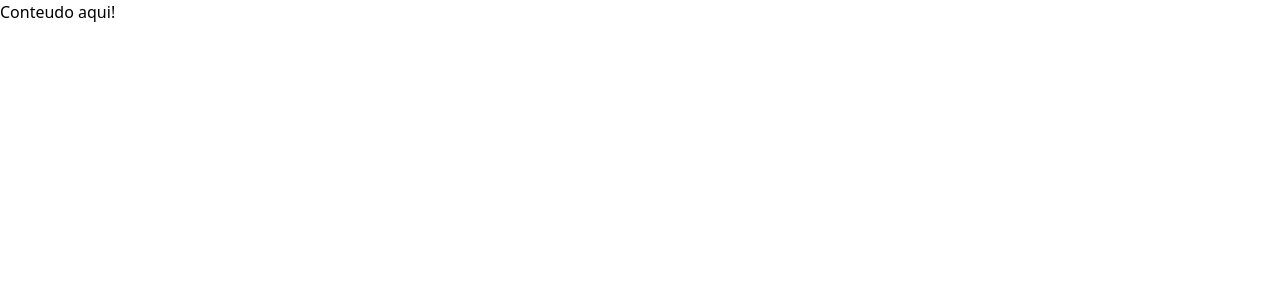
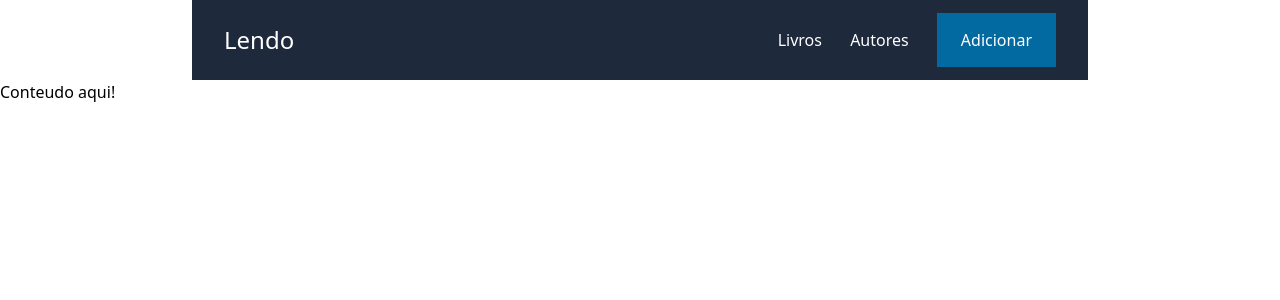
Before and after one commit to JMustang/Lendo, a Django app: page / in a window 1280 px wide. Before the commit the part shown is almost empty. Shown: the top 300 px of the page. Run offline with Django 5.2, Linux system fonts and the light colour scheme; some libraries are stand-ins or nearby versions.

Commit message:
:rocket: Header criado

```diff
--- a/core/templates/core/base.html
+++ b/core/templates/core/base.html
@@ -8,6 +8,17 @@
         <title>{% block title %}{% endblock %}</title>
     </head>
     <body>
+        <nav class="max-w-4xl mx-auto py-6 px-8 flex justify-between items-center bg-slate-800">
+            <a href="/" class="text-2xl text-white">Lendo</a>
+
+            <div class="space-x-6">
+                <a href="#" class="text-white">Livros</a>
+                <a href="#" class="text-white">Autores</a>
+
+                <a href="#" class="py-4 px-6 bg-sky-700 text-white">Adicionar</a>
+            </div>
+        </nav>
+
         {% block content %}
         {% endblock %}
     </body>
```
